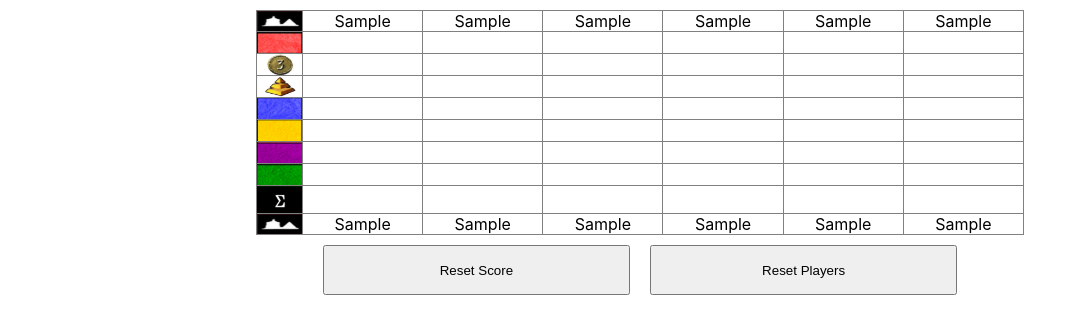
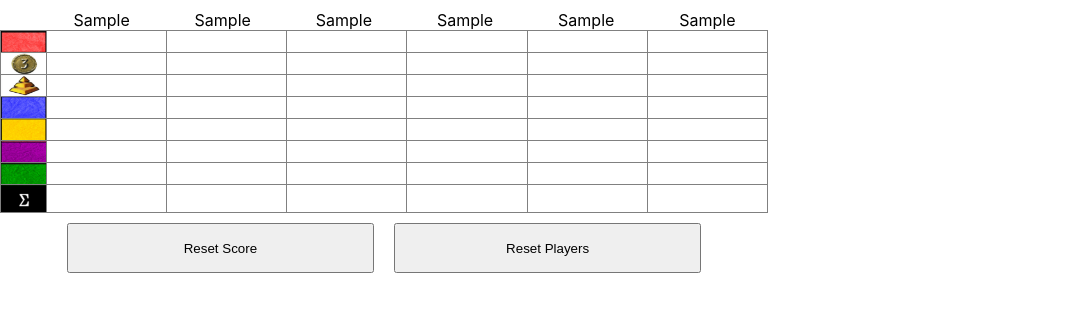
Before and after one commit to AdrGeorgescu/7wonders_old, a React (Create React App) app: page / in a window 1280 px wide. Both pictures are taken after typing "Sample", "Sample", "Sample", "Sample", "Sample", "Sample" into the empty fields and a click on the button "Save". Shown: the top 334 px of the page, without its empty margins (0-1087 px from the left). Built offline with nearby package versions, Linux system fonts and the light colour scheme.

Commit message:
Make player names sticky

```diff
--- a/src/App.css
+++ b/src/App.css
@@ -126,3 +126,14 @@ textarea:focus, input:focus{
     transform: rotate(360deg);
   }
 }
+
+.playerName {
+  float: left;
+}
+
+.playersContaier {
+  margin-left: 41px;
+  position: -webkit-sticky; /* Safari */
+  position: sticky;
+  top: 0;
+}
--- a/src/App.js
+++ b/src/App.js
@@ -83,17 +83,19 @@ class App extends Component {
       )
     }
 
+    const windowWidth = window.innerWidth > 768 ? 768 : window.innerWidth;
+    const playerWidth = ((windowWidth - 41) / this.state.players.length);
+
     const renderPlayerNmaes =
-        <tr>
-          <td className="playerImage" />
-          { this.state.players.map(player => <td key={player}>{player}</td>) }
-        </tr>;
+        <div className="playersContaier">
+          { this.state.players.map(player => <div key={player} className="playerName" style={{width: `${playerWidth}px` }}>{player}</div>) }
+        </div>;
 
     return (
       <div className="App">
+        {renderPlayerNmaes}
         <table border="1" cellPadding="0" cellSpacing="0">
           <tbody>
-            {renderPlayerNmaes}
             {
               this.state.categories.map((category) => (
                 <tr key={category}>
@@ -116,7 +118,6 @@ class App extends Component {
               <td className="totalPoints" />
               { this.state.players.map(player => <td key={player} id={`${player}Score`} className="playerScore" />) }
             </tr>
-            {renderPlayerNmaes}
           </tbody>
         </table>
         <button
--- a/src/index.css
+++ b/src/index.css
@@ -1,6 +1,7 @@
 body {
   margin: 0;
   padding: 0;
+  position: fixed;
   font-family: -apple-system, BlinkMacSystemFont, "Segoe UI", "Roboto", "Oxygen",
     "Ubuntu", "Cantarell", "Fira Sans", "Droid Sans", "Helvetica Neue",
     sans-serif;
```
